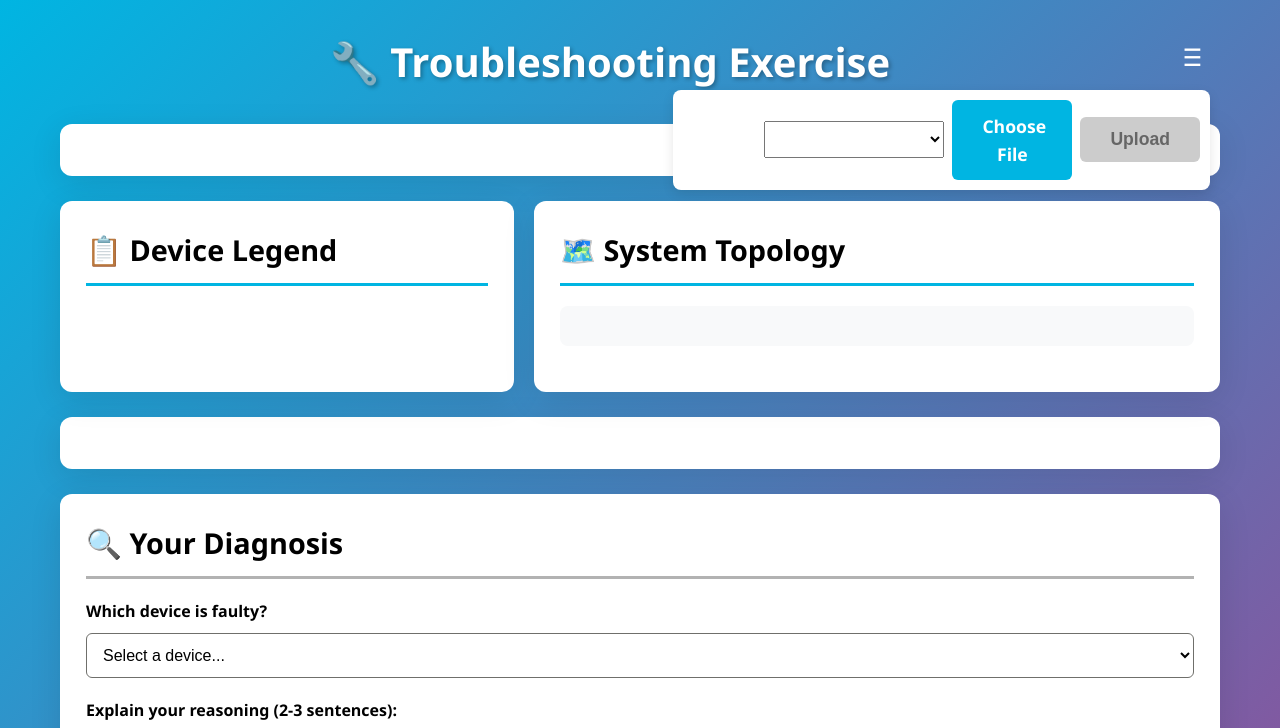
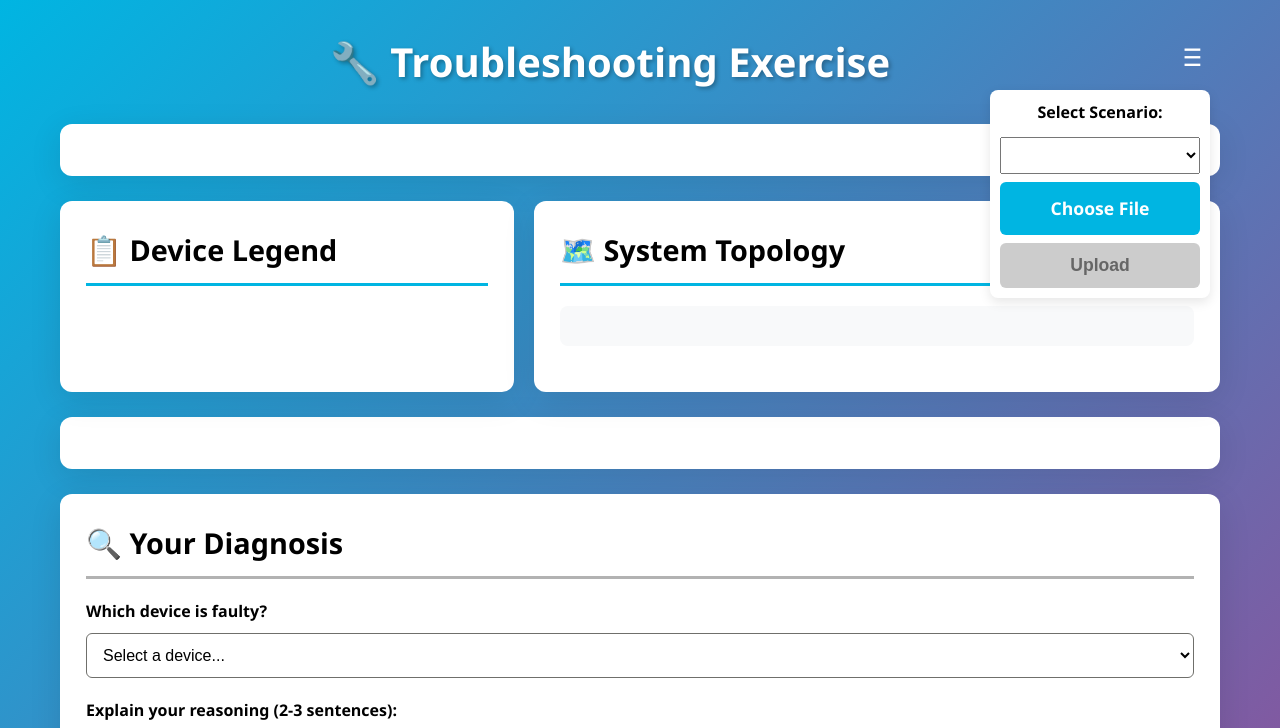
Before and after one commit to taylorelley/faut-find-test, a website: page public/index.html in a window 1280 px wide. Both pictures are taken after a click on the heading "Scenarios". Shown: the top 728 px of the page. Drawn offline with Linux system fonts and the light colour scheme; no server answers; a script that the page names is missing.

Commit message:
Fix scenario menu styles

```diff
--- a/public/styles.css
+++ b/public/styles.css
@@ -376,8 +376,10 @@ header p {
     border-radius: 8px;
     box-shadow: 0 4px 12px rgba(0,0,0,0.1);
     display: flex;
+    flex-direction: column;
     gap: 8px;
-    align-items: center;
+    align-items: stretch;
+    width: 220px;
     z-index: 10;
 }
 
@@ -396,12 +398,13 @@ header p {
     display: block;
     font-weight: bold;
     margin-bottom: 4px;
+    color: #000;
 }
 
 .btn-file,
 .scenario-upload-btn {
     display: inline-block;
-    width: 120px;
+    width: 100%;
     text-align: center;
     box-sizing: border-box;
 }
```
